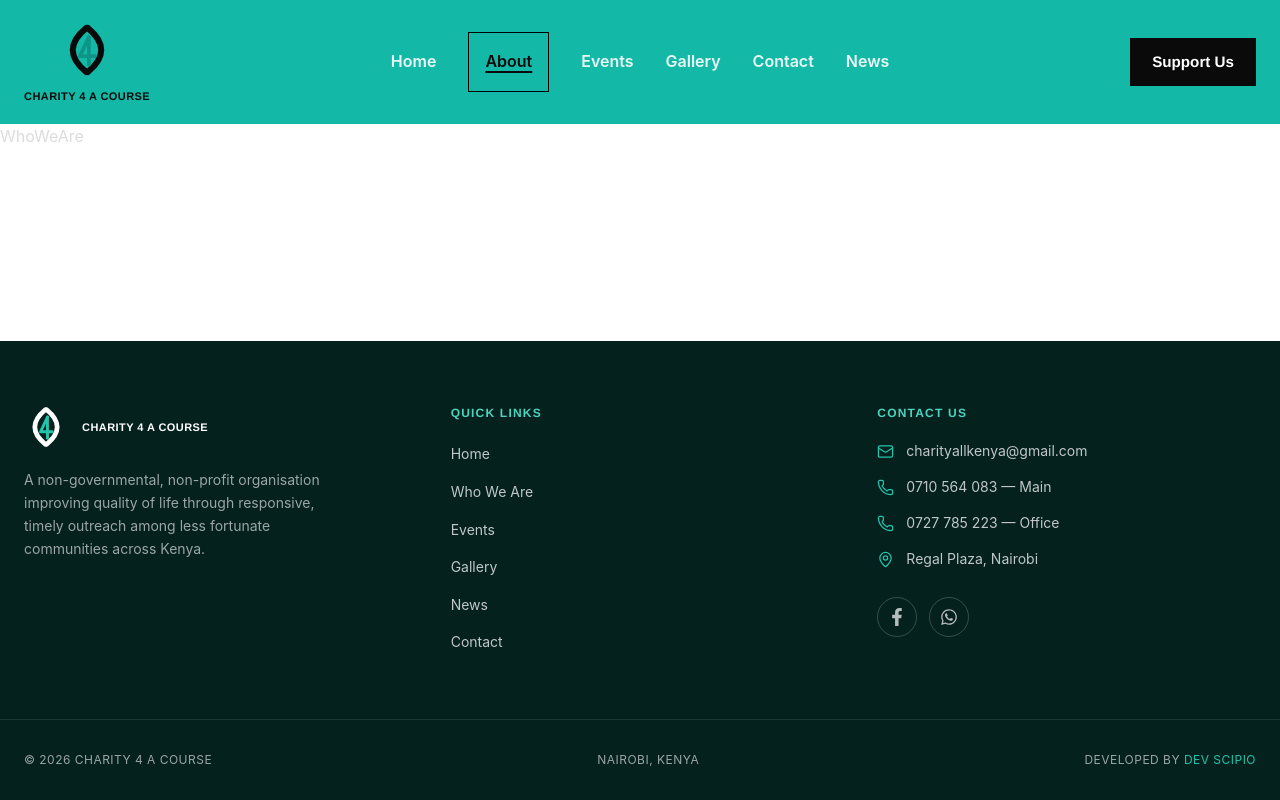
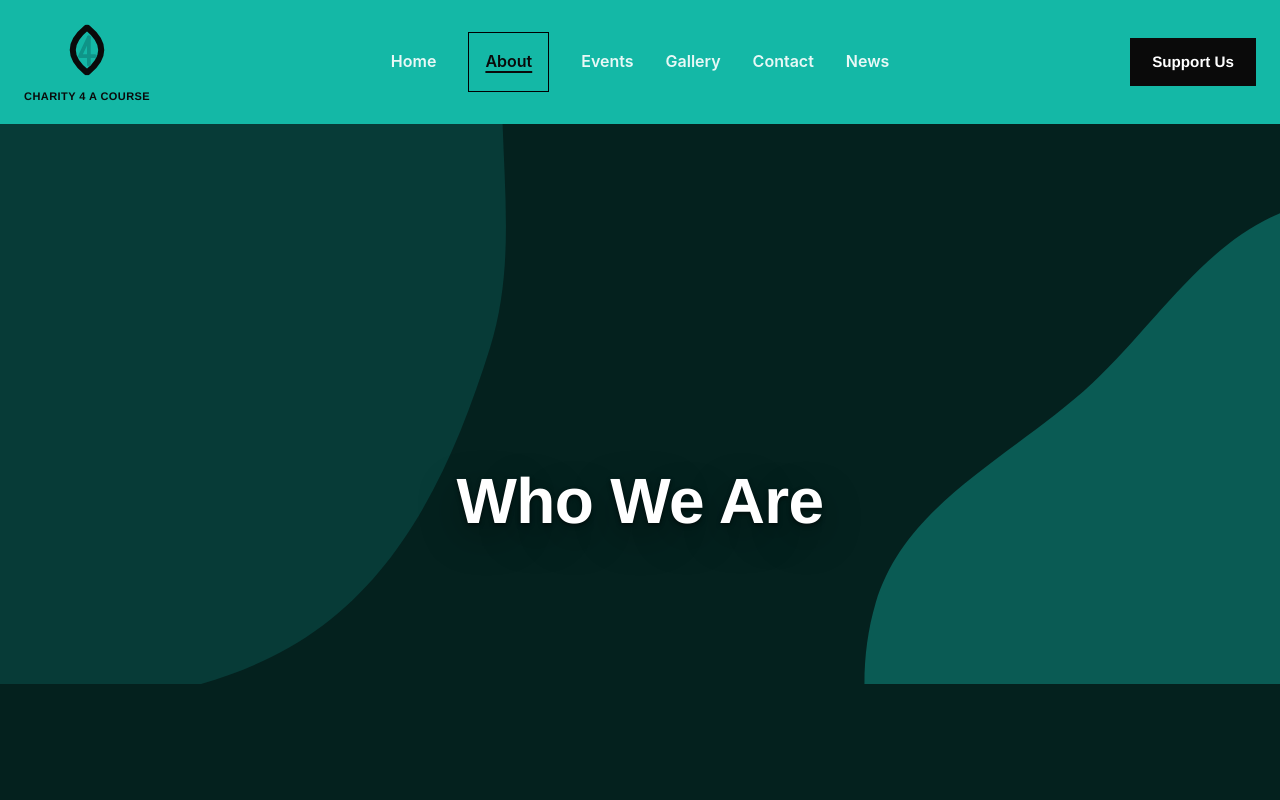
Before and after one commit to SCIPIO666/charity-4-a-course, a React (Vite) app in the folder client/: page /about in a window 1280 px wide. Shown: the top 800 px of the page. Built offline with nearby package versions, Linux system fonts and the light colour scheme.

Commit message:
feat:heroe variations

```diff
--- a/client/src/App.css
+++ b/client/src/App.css
@@ -236,7 +236,7 @@
    font-weight: var(--font-weight-bold);
   letter-spacing: var(--tracking-tight);
   line-height: var(--leading-tight);
-  font-size: clamp(2.75rem, 5vw, 4rem);
+  font-size: clamp(3.75rem, 5vw, 4rem);
   text-align: center;
    margin: 0;
    margin-bottom: 12px;
--- a/client/src/components/Footer.jsx
+++ b/client/src/components/Footer.jsx
@@ -29,7 +29,7 @@ const SOCIALS = [
 export default function Footer() {
   return (
     <footer className="bg-[#04211E] rounded-none">
-      {/* main footer grid */}
+      {/* main grid */}
       <div className="max-w-7xl mx-auto px-6 py-16 grid grid-cols-1 md:grid-cols-3 gap-12">
         {/* brand */}
         <div>
--- a/client/src/pages/Contact.jsx
+++ b/client/src/pages/Contact.jsx
@@ -1,7 +1,14 @@
 import React from 'react'
-
+import Hero from './pageComponents/Hero'
 export default function Contact() {
   return (
-    <div>Contact</div>
+    <div>
+      <Hero
+        variant='outline'
+        heading='Contact Us'
+        pattern='pattern6'
+        carousel={false}
+      />
+    </div>
   )
 }
--- a/client/src/pages/Events.jsx
+++ b/client/src/pages/Events.jsx
@@ -1,7 +1,14 @@
 import React from 'react'
-
+import Hero from './pageComponents/Hero'
 export default function Events() {
   return (
-    <div>Events</div>
+    <div>
+      <Hero
+        variant='outline'
+        heading='Upcoming  Events'
+        pattern='pattern1'
+        carousel={false}
+      />
+    </div>
   )
 }
--- a/client/src/pages/Gallery.jsx
+++ b/client/src/pages/Gallery.jsx
@@ -1,7 +1,15 @@
 import React from 'react'
-
+import Hero from './pageComponents/Hero'
 export default function Gallery() {
   return (
-    <div>Gallery</div>
+    <div>
+      <Hero
+        variant='outline'
+        heading='Gallery'
+        pattern='pattern3'
+        carousel={false}
+      />
+
+    </div>
   )
 }
--- a/client/src/pages/Home.jsx
+++ b/client/src/pages/Home.jsx
@@ -9,6 +9,7 @@ export default function Home() {
     <>
 <Hero
   variant='outline'
+  pattern='pattern4'
   text='Support Us'
   heading='Improving Lives, One Community at a Time'
   carousel={true}
--- a/client/src/pages/News.jsx
+++ b/client/src/pages/News.jsx
@@ -1,7 +1,14 @@
 import React from 'react'
-
+import Hero from './pageComponents/Hero'
 export default function News() {
   return (
-    <div>News</div>
+    <div>
+      <Hero
+        variant='outline'
+        heading='News And Articles'
+        pattern='pattern5'
+        carousel={false}
+      />
+    </div>
   )
 }
--- a/client/src/pages/WhoWeAre.jsx
+++ b/client/src/pages/WhoWeAre.jsx
@@ -1,7 +1,14 @@
 import React from 'react'
-
+import Hero from './pageComponents/Hero'
 export default function WhoWeAre() {
   return (
-    <div>WhoWeAre</div>
+    <div>
+      <Hero
+        variant='outline'
+        heading='Who We Are'
+        pattern='pattern2'
+        carousel={false}
+      />
+    </div>
   )
 }
--- a/client/src/pages/pageComponents/Hero.jsx
+++ b/client/src/pages/pageComponents/Hero.jsx
@@ -1,22 +1,31 @@
 import React from 'react'
-import { pattern4 } from '../../data/SvgPatterns'
+import {pattern1,pattern2,pattern3,pattern4, pattern5,pattern6 } from '../../data/SvgPatterns'
 import CallToActionButton from '../../components/CallToActionButton'
 import HeroCarousel from './HeroCarousel'
 function Hero({
-  imageUrl,
   heading = 'HEADING',
   tagline = '',
+  pattern='pattern4',
   variant = 'outline',
   text = '',
   carousel=false
 }) {
+
+     function determinePattern(patternType){
+        if (patternType==='pattern1') return pattern1
+        if (patternType==='pattern2') return pattern2
+        if (patternType==='pattern3') return pattern3
+        if (patternType==='pattern4') return pattern4
+        if (patternType==='pattern5') return pattern5
+        if (patternType==='pattern6') return pattern6
+    }
   return (
     <section className="relative min-h-screen overflow-hidden bg-[#04211E]">
 
       {/* background */}
       <div
         className="absolute inset-0 h-full w-full"
-        dangerouslySetInnerHTML={{ __html: pattern4 }}
+        dangerouslySetInnerHTML={{ __html: determinePattern(pattern) }}
       />
 
       {/*content */}
@@ -32,6 +41,7 @@ function Hero({
           flex-col
           items-center
           justify-center
+          align-center
           text-center
         ">
 
@@ -40,7 +50,9 @@ function Hero({
             hero-gradient-text
             w-full
             text-center
-          ">
+          "
+
+          >
             {heading}
           </h2>
 
```
